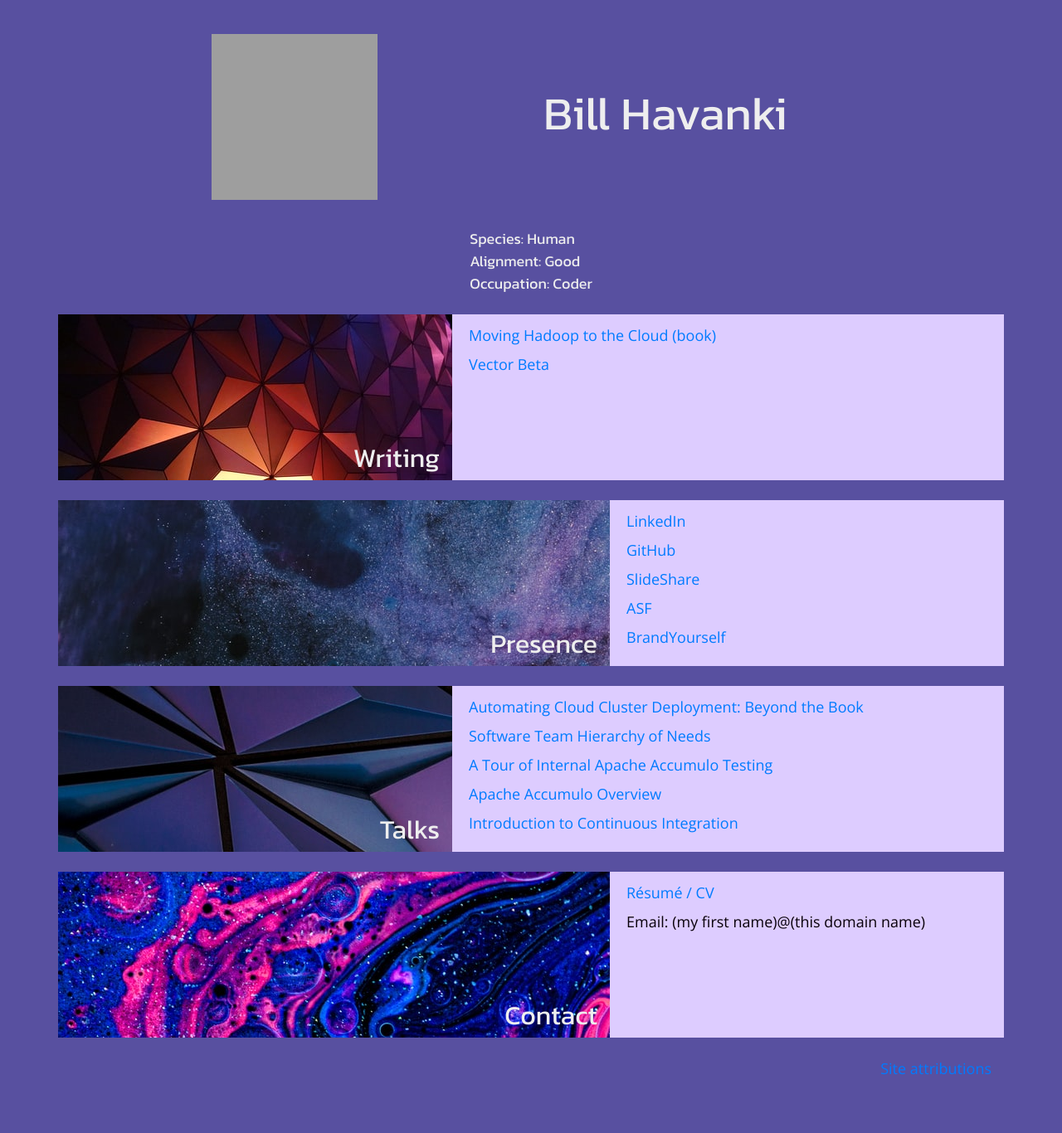
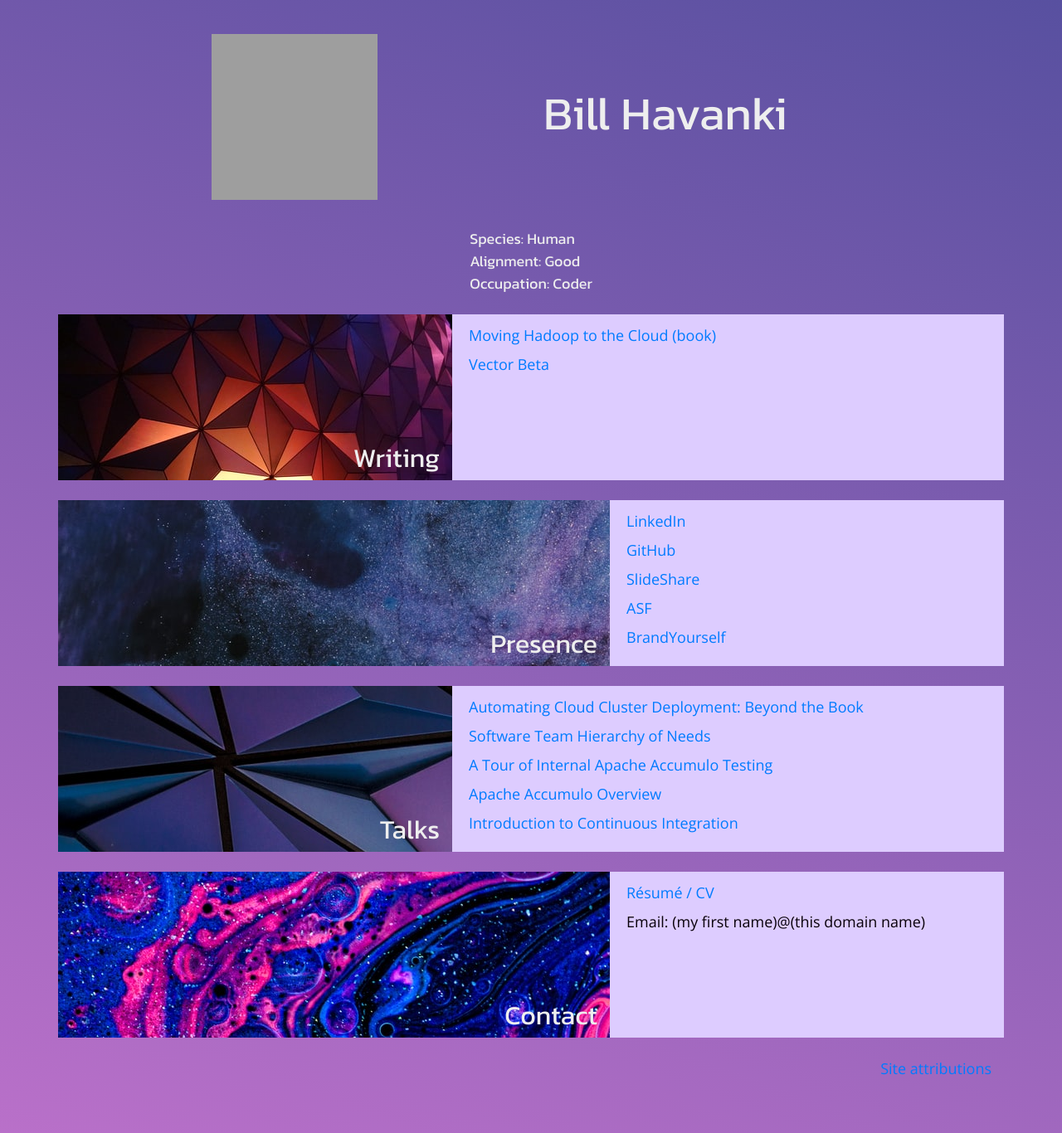
Before and after one commit to bhavanki/havanki.com, a Jekyll site: the page built from index.md, in a window 1280 px wide. Shown: the whole page at 83% size. Built offline with Jekyll 4.4.1, drawn with Linux system fonts in a browser that asks for light colours; grey boxes are pictures that could not be loaded.

Commit message:
Gradients are nice

```diff
--- a/assets/css/havanki.css
+++ b/assets/css/havanki.css
@@ -2,6 +2,7 @@ body {
     font-family: "Open Sans", sans-serif;
     font-size: large;
     background-color: #5850a0;
+    background-image: linear-gradient(200deg, #5850a0, #b970c9);
     color: #eee;
 }
 
```
